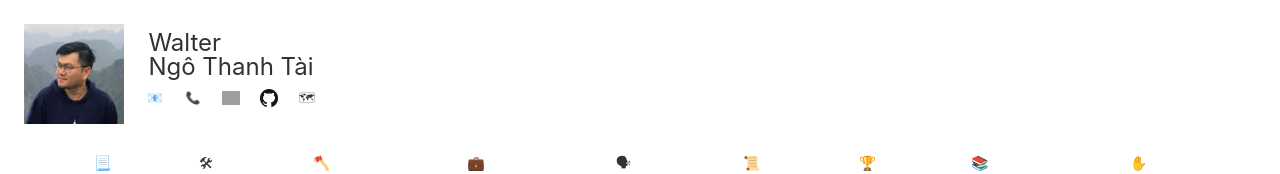
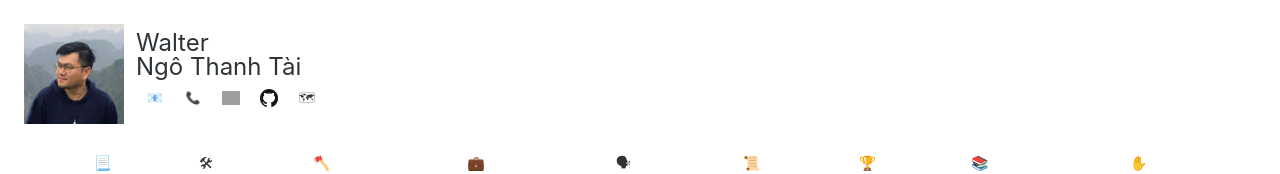
Before and after one commit to ngothanhtai/ngothanhtai.github.io, a React (Create React App) app: page / in a window 1280 px wide. Shown: the top 174 px of the page. Built offline with nearby package versions, Linux system fonts and the light colour scheme; grey boxes are pictures that could not be loaded.

Commit message:
fix: align

```diff
--- a/src/components/Profile/Profile.tsx
+++ b/src/components/Profile/Profile.tsx
@@ -15,7 +15,7 @@ const Profile = () => {
             height={100}
           />
           <Spacer width={12} />
-          <div className="flex flexColumn aiCenter jcCenter">
+          <div className="flex flexColumn jcCenter">
             <p className="title">
               Walter
               <br />
```
Also changed, not shown: 9 other files (tests, documents, lock files or other folders).
